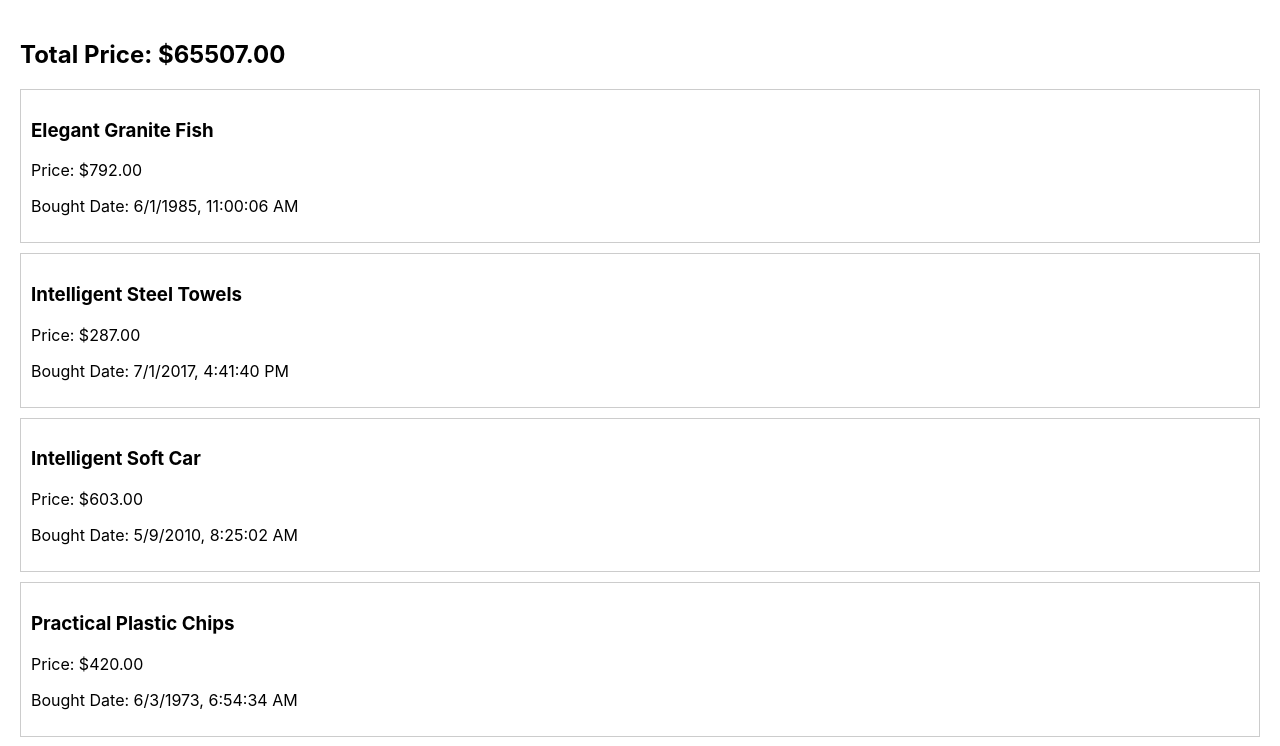
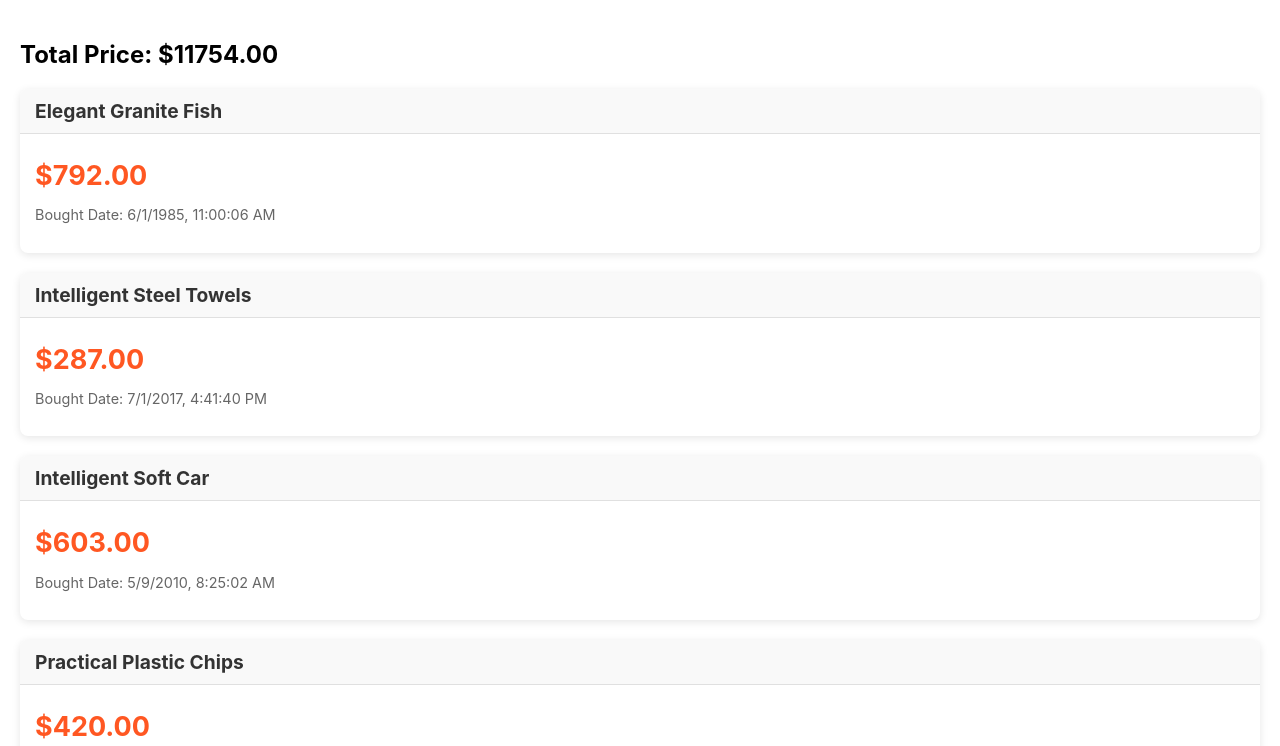
Before and after one commit to minseonkkim/wanted-preonboarding-fe, a React (Create React App) app: page / in a window 1280 px wide. Shown: the top 746 px of the page. Built offline with nearby package versions, Linux system fonts and the light colour scheme.

Commit message:
style: Card 스타일링

```diff
--- a/src/App.tsx
+++ b/src/App.tsx
@@ -4,7 +4,7 @@ import { MOCK_DATA } from './data/mockData';
 import { MockData } from './types/mock';
 import Card from './components/Card';
 
-const ITEMS_PER_PAGE = 20;
+const ITEMS_PER_PAGE = 10;
 
 function App() {
   const [items, setItems] = useState<MockData[]>([]);
--- a/src/components/Card.tsx
+++ b/src/components/Card.tsx
@@ -1,15 +1,59 @@
+// Card.tsx
+import React from 'react';
 import { MockData } from '../types/mock';
 
 interface CardProps {
   item: MockData;
 }
 
-const Card = ({ item }:CardProps) => {
+const Card: React.FC<CardProps> = ({ item }) => {
+  // Inline styles
+  const cardStyle: React.CSSProperties = {
+    background: 'white',
+    borderRadius: '8px',
+    boxShadow: '0 2px 8px rgba(0, 0, 0, 0.1)',
+    overflow: 'hidden',
+    transition: 'transform 0.2s ease, box-shadow 0.2s ease',
+    marginBottom: '20px',
+  };
+
+  const cardHeaderStyle: React.CSSProperties = {
+    backgroundColor: '#f9f9f9',
+    padding: '10px 15px',
+    borderBottom: '1px solid #e0e0e0',
+  };
+
+  const productNameStyle: React.CSSProperties = {
+    margin: '0',
+    fontSize: '1.2em',
+    color: '#333',
+  };
+
+  const cardBodyStyle: React.CSSProperties = {
+    padding: '15px',
+  };
+
+  const priceStyle: React.CSSProperties = {
+    fontWeight: 'bold',
+    fontSize: '27px',
+    color: '#ff5722',
+    margin: '10px 0',
+  };
+
+  const boughtDateStyle: React.CSSProperties = {
+    color: '#666', // A lighter color for the date
+    fontSize: '0.9em',
+  };
+
   return (
-    <div className="item" style={{ padding: '10px', border: '1px solid #ccc', marginBottom: '10px' }}>
-      <h3>{item.productName}</h3>
-      <p>Price: ${item.price.toFixed(2)}</p>
-      <p>Bought Date: {new Date(item.boughtDate).toLocaleString()}</p>
+    <div style={cardStyle} className="card">
+      <div style={cardHeaderStyle} className="card-header">
+        <h3 style={productNameStyle} className="product-name">{item.productName}</h3>
+      </div>
+      <div style={cardBodyStyle} className="card-body">
+        <p style={priceStyle} className="price">${item.price.toFixed(2)}</p>
+        <p style={boughtDateStyle} className="bought-date">Bought Date: {new Date(item.boughtDate).toLocaleString()}</p>
+      </div>
     </div>
   );
 };
```
